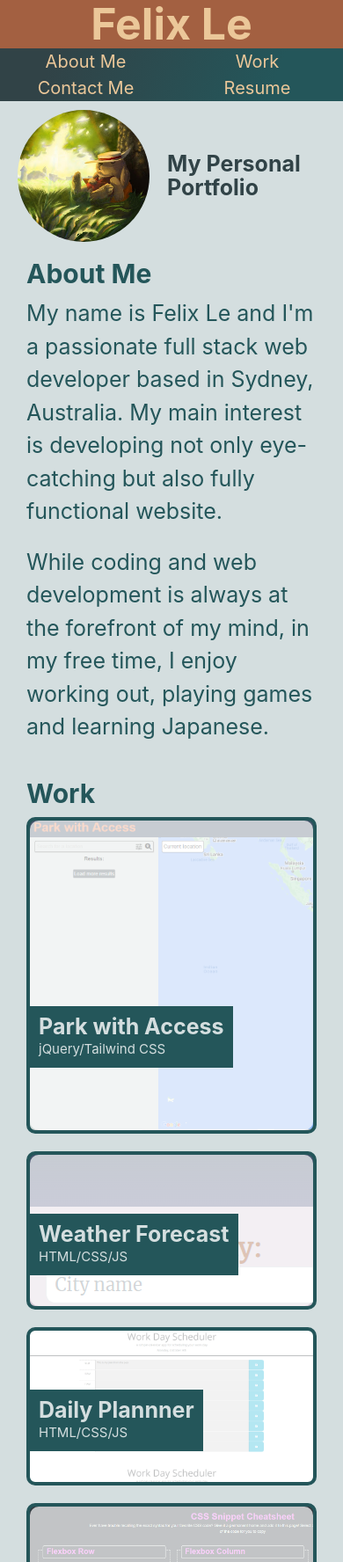
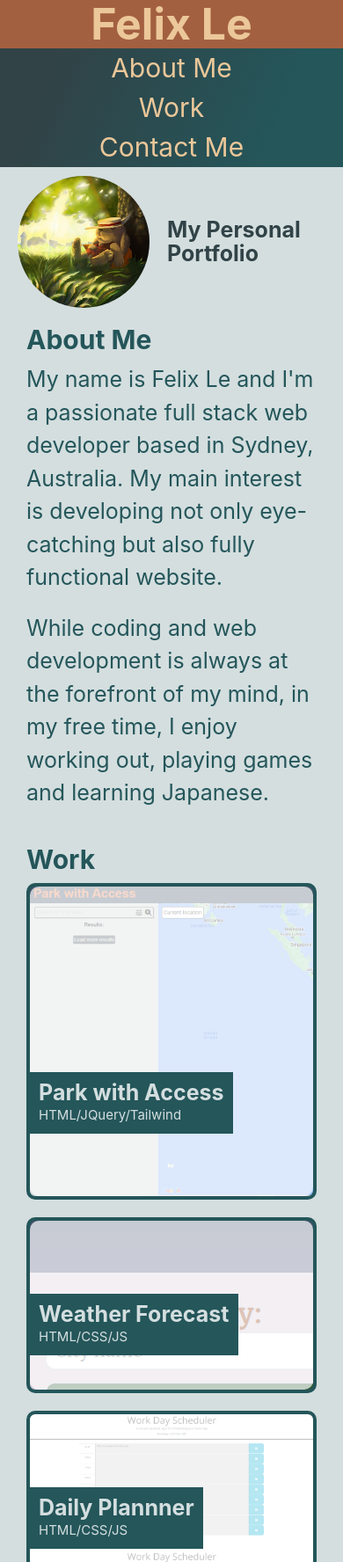
Before and after one commit to honguyen00/personal-portfolio, a plain HTML site: page index.html in a window 390 px wide. Shown: the top 1776 px of the page at 88% size. Drawn offline with Linux system fonts and the light colour scheme.

Commit message:
fixing the height of small work link

```diff
--- a/assets/css/style.css
+++ b/assets/css/style.css
@@ -199,7 +199,7 @@ nav a:hover {
 
 .small-code {
     flex: 1 0 48%;
-    height: 18rem;
+    height: 20rem;
 }
 
 /* styling for blur effect on each work and blur effect reduce on hover */
@@ -262,7 +262,8 @@ Responsive design for tablet screen size
     /* nav bar */
     nav {
         flex-grow: 1;
-        justify-content: space-around;
+        justify-content: center;
+        flex-direction: column;
     }
     nav a {
         margin: 0;
@@ -284,11 +285,7 @@ Responsive design for tablet screen size
  Responsive design for mobile screen size
  ===================================================*/
 @media screen and (max-width: 768px) {
-    /* nav bar */
-    nav a {
-        flex: 1 0 50%;
-        font-size: 2rem;
-    }
+
     /* hero banner */
     .hero-banner h2 {
         font-size: 2.5rem;
@@ -320,10 +317,4 @@ Responsive design for tablet screen size
     address a{
         font-size: 2rem;
     }
-    .code1, .code2, .code3, .code-refactor {
-        height: 10rem;
-    }
-    .code-snippet {
-        height: 20rem;
-    }
 }
--- a/index.html
+++ b/index.html
@@ -18,7 +18,6 @@
             <a href="#about">About Me</a>
             <a href="#work">Work</a>
             <a href="#contact">Contact Me</a>
-            <a href="#">Resume</a>
         </nav>
     </header>
     <!-- hero banner -->
@@ -50,7 +49,7 @@
                     <div class="blur-effect">
                         <div>
                             <h4>Park with Access</h4>
-                            <span>jQuery/Tailwind CSS</span><br>
+                            <span>HTML/JQuery/Tailwind</span><br>
                         </div>
                     </div>
                 </a>
@@ -93,7 +92,7 @@
             <h3>Contact Me</h3>
             <div>
                 <address>
-                    <a href="tel:+61412077621">+61412 077 621</a>
+                    <a href="tel:0412077621">0412 077 621</a>
                     <a href="mailto:lehonguyen00@gmail.com">lehonguyen00@gmail.com</a>
                     <a href="https://github.com/honguyen00?tab=repositories" target="_blank">GitHub</a>
                     <a href="https://www.youtube.com/@candoanyth1ng561/playlists" target="_blank">YouTube</a>
```
